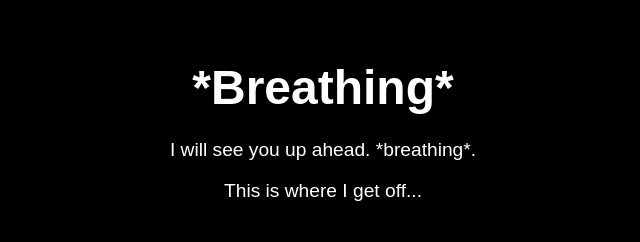
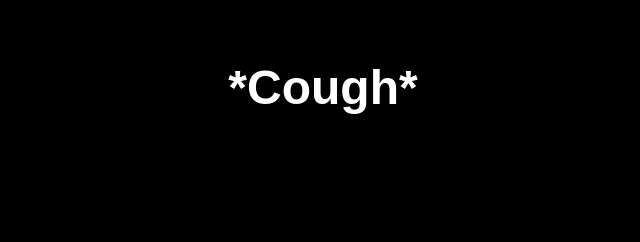
Before and after one commit to gman-hl2/gman-hl2.github.io, a plain HTML site: page index.html in a window 1280 px wide. Shown: the whole page, without its empty margins (317-957 px from the left). Drawn offline with Linux system fonts and the light colour scheme.

Commit message:
Update index.html

```diff
--- a/index.html
+++ b/index.html
@@ -31,9 +31,7 @@
     </style>
 </head>
 <body>
-    <h1>*Breathing*</h1>
-    <p>I will see you up ahead. *breathing*.</p>
-    <p>This is where I get off...</p>
+    <h1>*Cough*</h1>
     <font color="black">I will come back stronger, wait for me...</font>
     <div class="hidden-image">We'll see about that.</div>
 </body>
```
